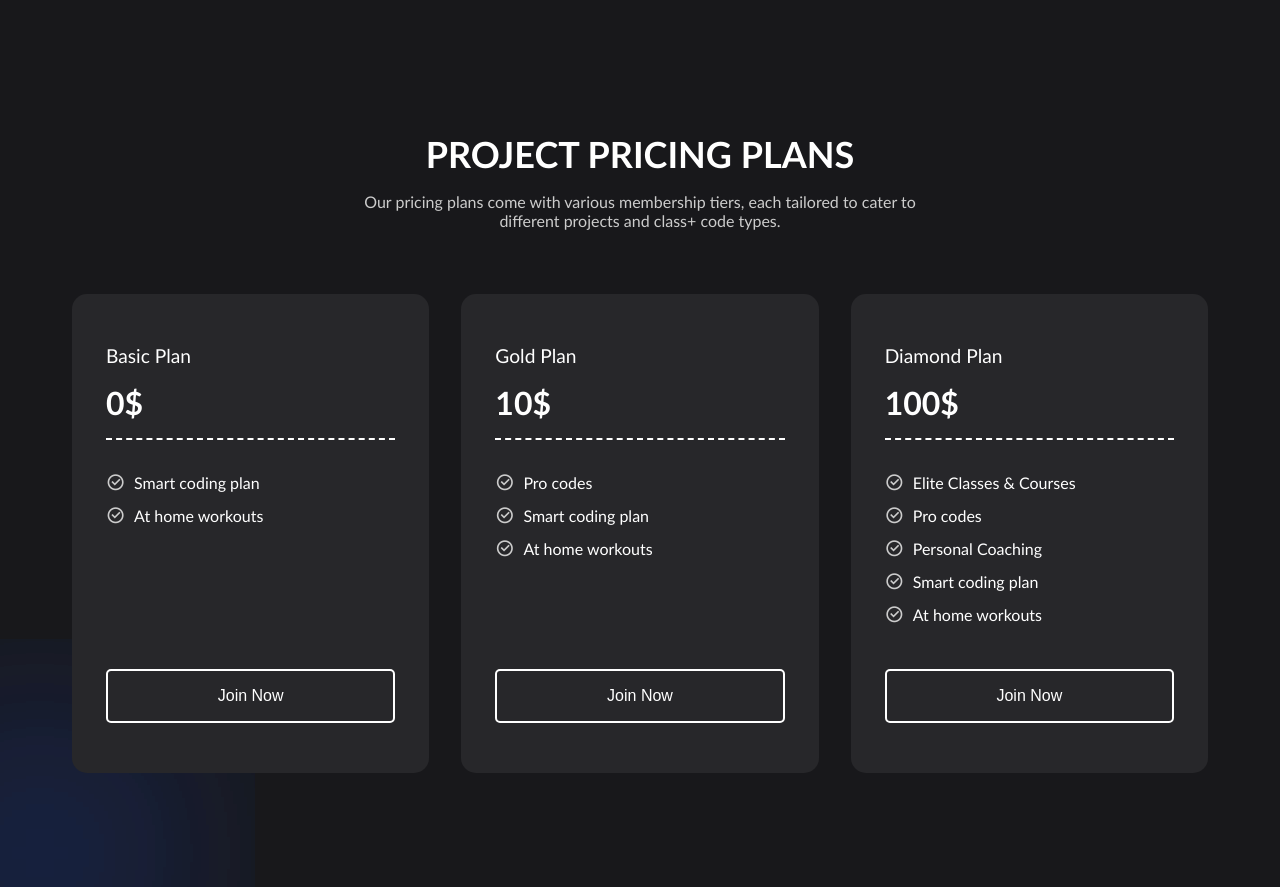
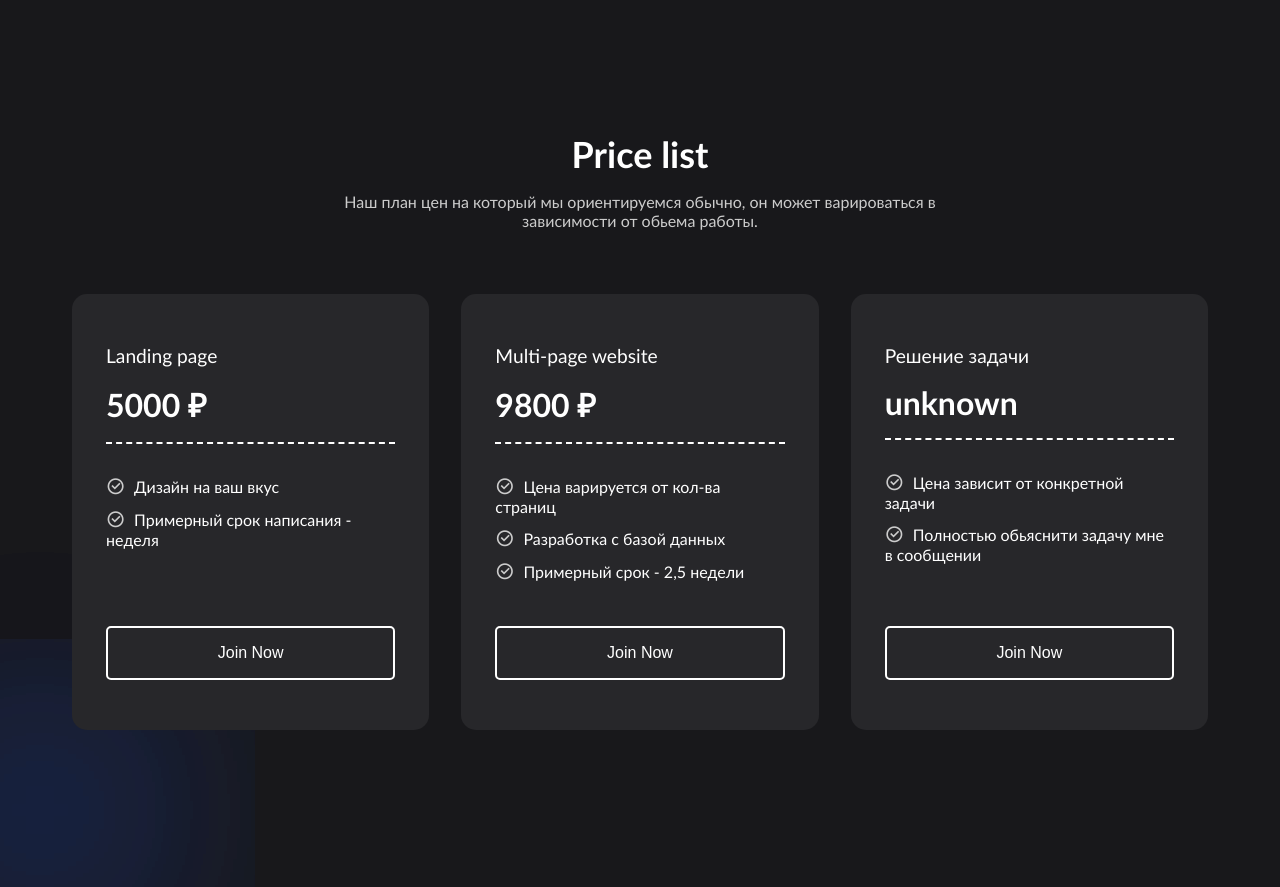
Before and after one commit to Dienar/site_for_visitors, a plain HTML site: page index.html in a window 1280 px wide. Shown: the part 1140-2027 px from the top of the page. Drawn offline with nearby package versions, Linux system fonts and the light colour scheme.

Commit message:
Price list

```diff
--- a/index.html
+++ b/index.html
@@ -83,69 +83,56 @@
     </section>
 
     <section class="container">
-        <h2 class="header">PROJECT PRICING PLANS</h2>
+        <h2 class="header">Price list</h2>
         <p class="sub-header">
-            Our pricing plans come with various membership tiers, each tailored to cater to different projects and
-            class+ code types.
+            Наш план цен на который мы ориентируемся обычно, он может варироваться в зависимости от обьема работы.
         </p>
         <div class="pricing">
             <div class="card">
                 <div class="content">
-                    <h4>Basic Plan</h4>
-                    <h3>0$</h3>
+                    <h4>Landing page</h4>
+                    <h3>5000 ₽</h3>
                     <p>
                         <i class="ri-checkbox-circle-line"></i>
-                        Smart coding plan
+                        Дизайн на ваш вкус
                     </p>
                     <p>
                         <i class="ri-checkbox-circle-line"></i>
-                        At home workouts
+                        Примерный срок написания - неделя
                     </p>
                 </div>
                 <button class="btn">Join Now</button>
             </div>
             <div class="card">
                 <div class="content">
-                    <h4>Gold Plan</h4>
-                    <h3>10$</h3>
+                    <h4>Multi-page website</h4>
+                    <h3>9800 ₽</h3>
                     <p>
                         <i class="ri-checkbox-circle-line"></i>
-                        Pro codes
+                        Цена варируется от кол-ва страниц
                     </p>
                     <p>
                         <i class="ri-checkbox-circle-line"></i>
-                        Smart coding plan
+                        Разработка с базой данных
                     </p>
                     <p>
                         <i class="ri-checkbox-circle-line"></i>
-                        At home workouts
+                        Примерный срок - 2,5 недели
                     </p>
                 </div>
                 <button class="btn">Join Now</button>
             </div>
             <div class="card">
                 <div class="content">
-                    <h4>Diamond Plan</h4>
-                    <h3>100$</h3>
+                    <h4>Решение задачи</h4>
+                    <h3>unknown</h3>
                     <p>
                         <i class="ri-checkbox-circle-line"></i>
-                        Elite Classes & Courses
+                        Цена зависит от конкретной задачи
                     </p>
                     <p>
                         <i class="ri-checkbox-circle-line"></i>
-                        Pro codes
-                    </p>
-                    <p>
-                        <i class="ri-checkbox-circle-line"></i>
-                        Personal Coaching
-                    </p>
-                    <p>
-                        <i class="ri-checkbox-circle-line"></i>
-                        Smart coding plan
-                    </p>
-                    <p>
-                        <i class="ri-checkbox-circle-line"></i>
-                        At home workouts
+                        Полностью обьяснити задачу мне в сообщении
                     </p>
                 </div>
                 <button class="btn">Join Now</button>
```
